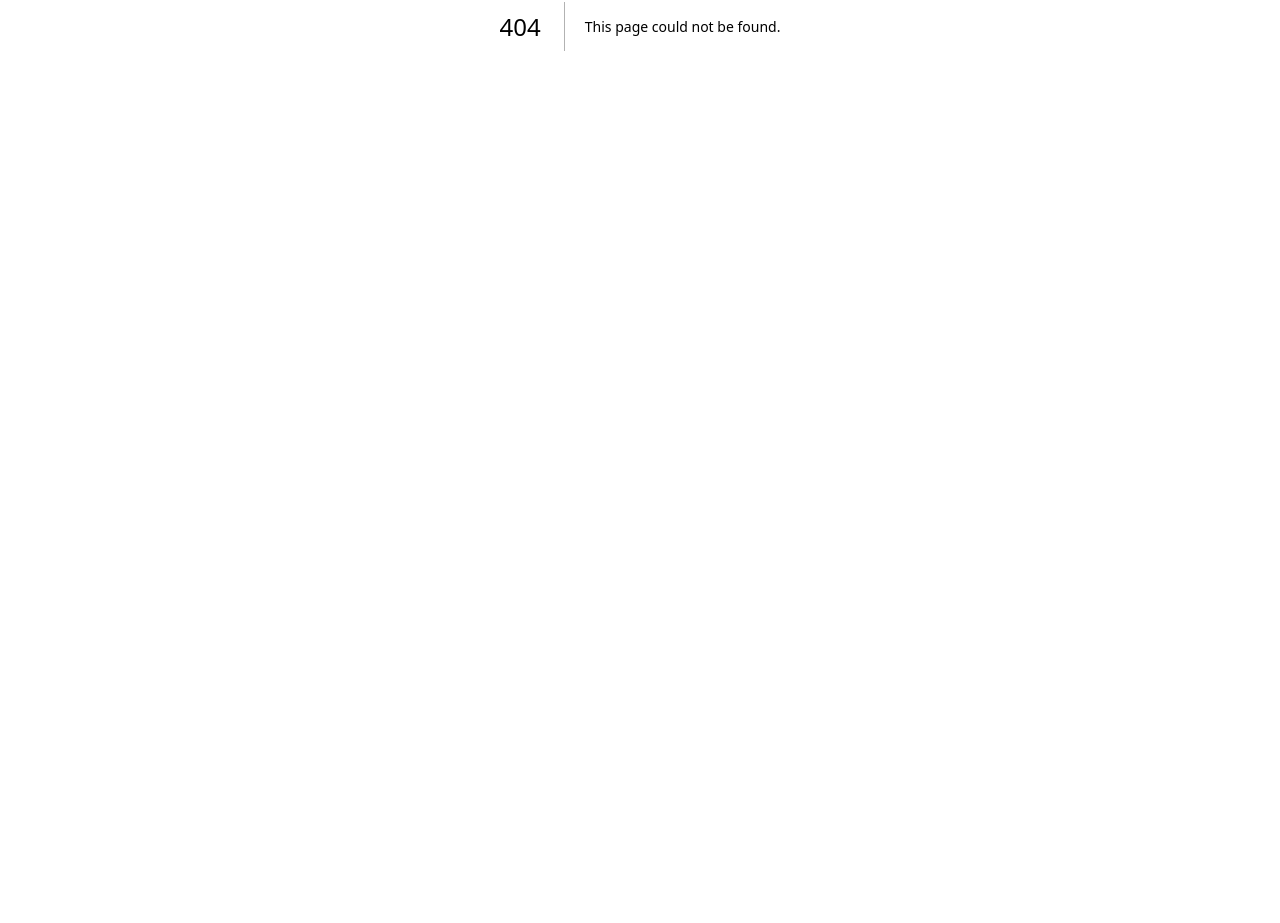
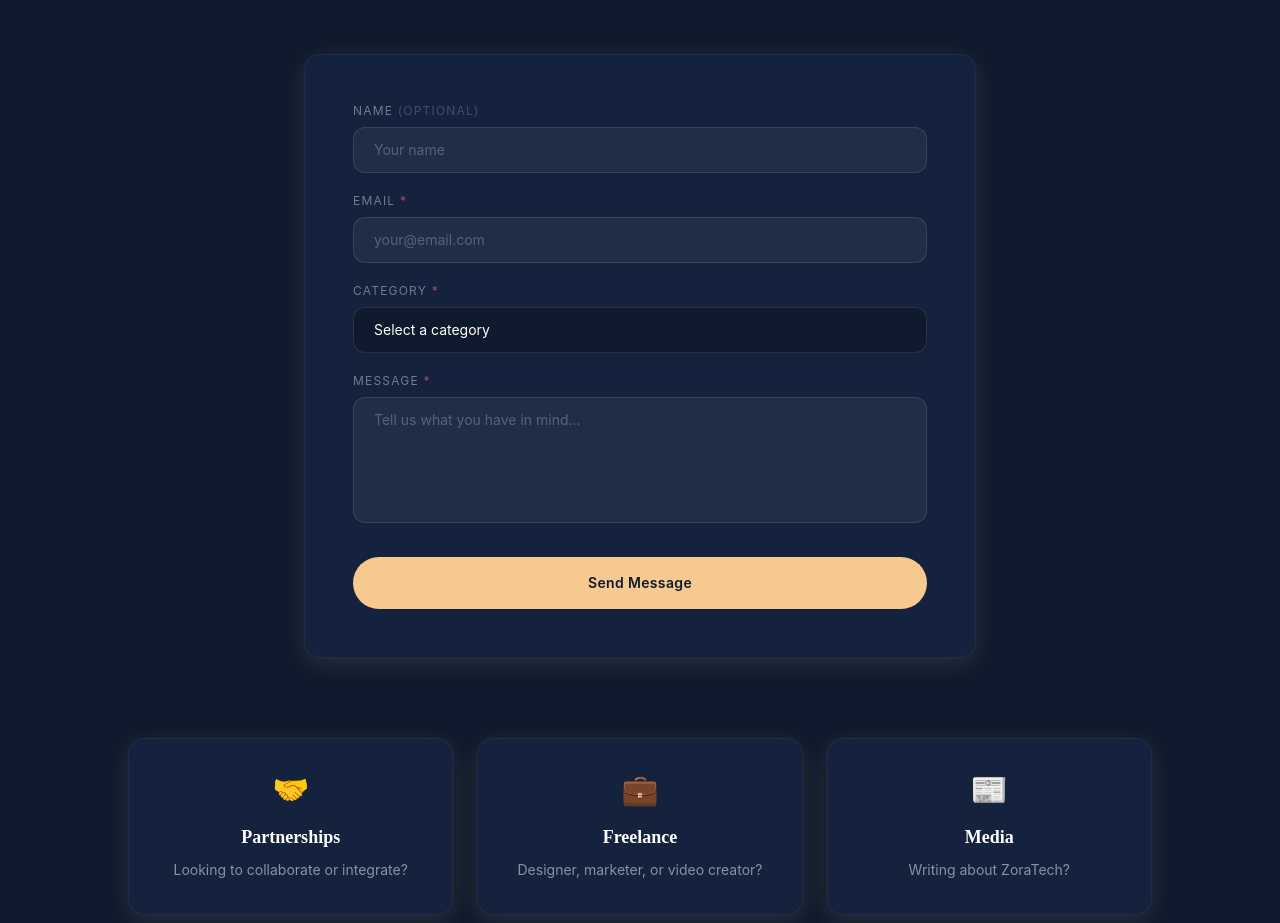
Before and after one commit to dejanlazicns/zoratech-site, a Next.js app: page /contact in a window 1280 px wide. Before the commit this address had no page. Shown: the part 374-1297 px from the top of the page. Before the commit the page ends 800 px from the top, so only its background shows below. Built offline with nearby package versions, Linux system fonts and the light colour scheme.

Commit message:
✨ Add Contact page — form with Supabase storage, partnership/freelance/media sections
Co-Authored-By: Claude Sonnet 4.6 <noreply@anthropic.com>

```diff
--- /dev/null
+++ b/src/app/api/contact/route.ts
@@ -0,0 +1,28 @@
+import { NextRequest, NextResponse } from "next/server";
+import { supabase } from "@/lib/supabase";
+
+export async function POST(req: NextRequest) {
+  const { name, email, category, message } = await req.json();
+
+  if (!email || !category || !message) {
+    return NextResponse.json({ error: "Missing fields" }, { status: 400 });
+  }
+
+  const emailRegex = /^[^\s@]+@[^\s@]+\.[^\s@]+$/;
+  if (!emailRegex.test(email)) {
+    return NextResponse.json({ error: "Invalid email" }, { status: 400 });
+  }
+
+  const { error } = await supabase.from("contacts").insert({
+    name: name || null,
+    email,
+    category,
+    message,
+  });
+
+  if (error) {
+    return NextResponse.json({ error: "Something went wrong" }, { status: 500 });
+  }
+
+  return NextResponse.json({ success: true }, { status: 200 });
+}
--- /dev/null
+++ b/src/app/contact/page.tsx
@@ -0,0 +1,198 @@
+"use client";
+
+import { useState } from "react";
+import { motion } from "framer-motion";
+import Navbar from "@/components/Navbar";
+import Footer from "@/components/Footer";
+
+const fadeUp = (delay = 0) => ({
+  initial: { opacity: 0, y: 28 },
+  whileInView: { opacity: 1, y: 0 },
+  viewport: { once: true },
+  transition: { duration: 0.7, ease: [0.22, 1, 0.36, 1] as const, delay },
+});
+
+const categories = ["Partnership", "Freelance", "Media", "Investor", "Other"];
+
+const contactTypes = [
+  {
+    icon: "🤝",
+    title: "Partnerships",
+    body: "Looking to collaborate or integrate?",
+  },
+  {
+    icon: "💼",
+    title: "Freelance",
+    body: "Designer, marketer, or video creator?",
+  },
+  {
+    icon: "📰",
+    title: "Media",
+    body: "Writing about ZoraTech?",
+  },
+];
+
+export default function ContactPage() {
+  const [form, setForm] = useState({ name: "", email: "", category: "", message: "" });
+  const [status, setStatus] = useState<"idle" | "loading" | "success" | "error">("idle");
+
+  const handleChange = (e: React.ChangeEvent<HTMLInputElement | HTMLSelectElement | HTMLTextAreaElement>) => {
+    setForm((prev) => ({ ...prev, [e.target.name]: e.target.value }));
+  };
+
+  const handleSubmit = async (e: React.FormEvent) => {
+    e.preventDefault();
+    setStatus("loading");
+
+    const res = await fetch("/api/contact", {
+      method: "POST",
+      headers: { "Content-Type": "application/json" },
+      body: JSON.stringify(form),
+    });
+
+    if (res.ok) {
+      setStatus("success");
+    } else {
+      setStatus("error");
+    }
+  };
+
+  return (
+    <main className="min-h-screen bg-[#0F1A2E]">
+      <Navbar />
+
+      {/* Hero */}
+      <section className="pt-40 pb-16 px-6 text-center">
+        <motion.div {...fadeUp()}>
+          <p className="text-[#F6C98F] text-xs font-medium tracking-widest uppercase mb-4">Contact</p>
+          <h1 className="font-playfair text-4xl md:text-5xl lg:text-6xl font-bold text-white mb-6 leading-tight">
+            Let&apos;s build something<br className="hidden md:block" /> meaningful together.
+          </h1>
+          <p className="text-white/50 text-lg max-w-xl mx-auto">
+            For partnerships, media, or freelance collaboration — reach out.
+          </p>
+        </motion.div>
+      </section>
+
+      {/* Form */}
+      <section className="px-6 pb-20">
+        <div className="max-w-2xl mx-auto">
+          <motion.div
+            {...fadeUp(0.1)}
+            className="zora-card p-8 md:p-12 rounded-2xl bg-[#1A2A4F]/50 border border-white/5"
+          >
+            {status === "success" ? (
+              <motion.div
+                initial={{ opacity: 0, y: 12 }}
+                animate={{ opacity: 1, y: 0 }}
+                className="text-center py-8"
+              >
+                <p className="font-playfair text-white text-2xl mb-3">Message received!</p>
+                <p className="text-[#F6C98F] text-lg">We&apos;ll be in touch. 🌅</p>
+              </motion.div>
+            ) : (
+              <form onSubmit={handleSubmit} className="flex flex-col gap-5">
+                {/* Name */}
+                <div>
+                  <label className="block text-white/40 text-xs tracking-widest uppercase mb-2">
+                    Name <span className="text-white/20">(optional)</span>
+                  </label>
+                  <input
+                    type="text"
+                    name="name"
+                    value={form.name}
+                    onChange={handleChange}
+                    placeholder="Your name"
+                    className="w-full px-5 py-3 rounded-xl bg-white/5 border border-white/10 text-white placeholder-white/25 text-sm focus:outline-none focus:border-[#F6C98F]/40 transition-colors duration-300"
+                  />
+                </div>
+
+                {/* Email */}
+                <div>
+                  <label className="block text-white/40 text-xs tracking-widest uppercase mb-2">
+                    Email <span className="text-red-400/60">*</span>
+                  </label>
+                  <input
+                    type="email"
+                    name="email"
+                    value={form.email}
+                    onChange={handleChange}
+                    placeholder="your@email.com"
+                    required
+                    className="w-full px-5 py-3 rounded-xl bg-white/5 border border-white/10 text-white placeholder-white/25 text-sm focus:outline-none focus:border-[#F6C98F]/40 transition-colors duration-300"
+                  />
+                </div>
+
+                {/* Category */}
+                <div>
+                  <label className="block text-white/40 text-xs tracking-widest uppercase mb-2">
+                    Category <span className="text-red-400/60">*</span>
+                  </label>
+                  <select
+                    name="category"
+                    value={form.category}
+                    onChange={handleChange}
+                    required
+                    className="w-full px-5 py-3 rounded-xl bg-[#0F1A2E] border border-white/10 text-white text-sm focus:outline-none focus:border-[#F6C98F]/40 transition-colors duration-300 appearance-none cursor-pointer"
+                  >
+                    <option value="" disabled>Select a category</option>
+                    {categories.map((c) => (
+                      <option key={c} value={c}>{c}</option>
+                    ))}
+                  </select>
+                </div>
+
+                {/* Message */}
+                <div>
+                  <label className="block text-white/40 text-xs tracking-widest uppercase mb-2">
+                    Message <span className="text-red-400/60">*</span>
+                  </label>
+                  <textarea
+                    name="message"
+                    value={form.message}
+                    onChange={handleChange}
+                    placeholder="Tell us what you have in mind..."
+                    required
+                    rows={5}
+                    className="w-full px-5 py-3 rounded-xl bg-white/5 border border-white/10 text-white placeholder-white/25 text-sm focus:outline-none focus:border-[#F6C98F]/40 transition-colors duration-300 resize-none"
+                  />
+                </div>
+
+                {status === "error" && (
+                  <p className="text-red-400/70 text-xs text-center">Something went wrong. Please try again.</p>
+                )}
+
+                <button
+                  type="submit"
+                  disabled={status === "loading"}
+                  className="mt-2 w-full py-4 bg-[#F6C98F] text-[#0F1A2E] font-semibold text-sm rounded-full hover:bg-[#FAD7C4] transition-all duration-300 disabled:opacity-60 tracking-wide"
+                >
+                  {status === "loading" ? "Sending..." : "Send Message"}
+                </button>
+              </form>
+            )}
+          </motion.div>
+        </div>
+      </section>
+
+      {/* Contact Types */}
+      <section className="px-6 pb-32">
+        <div className="max-w-5xl mx-auto grid grid-cols-1 sm:grid-cols-3 gap-6">
+          {contactTypes.map((item, i) => (
+            <motion.div
+              key={item.title}
+              {...fadeUp(i * 0.1)}
+              className="zora-card p-8 rounded-2xl bg-[#1A2A4F]/50 border border-white/5 hover:border-[#F6C98F]/20 text-center"
+            >
+              <span className="text-3xl block mb-4">{item.icon}</span>
+              <h3 className="font-playfair text-white font-semibold text-lg mb-2">{item.title}</h3>
+              <p className="text-white/50 text-sm leading-relaxed">{item.body}</p>
+            </motion.div>
+          ))}
+        </div>
+      </section>
+
+      <Footer />
+    </main>
+  );
+}
```
